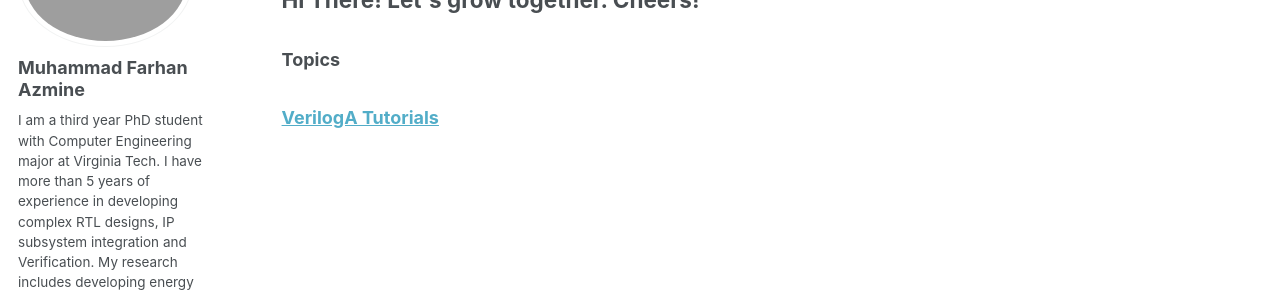
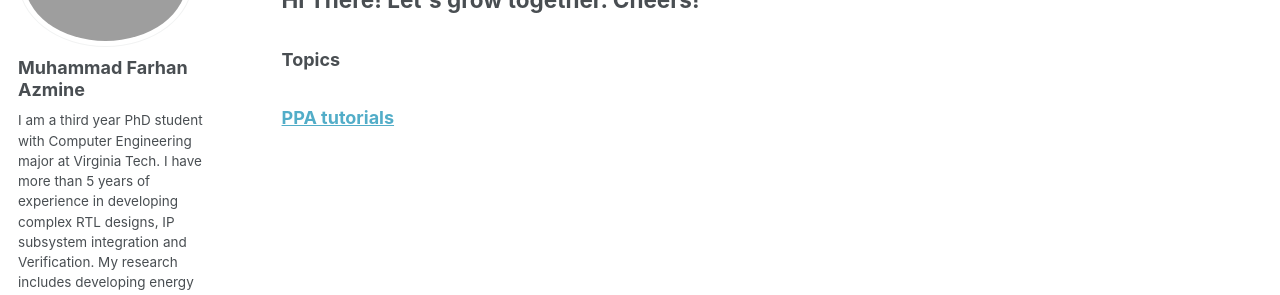
Before and after one commit to muhammadfarhan720/web-profile, a Jekyll site: the page built from _pages/blogs.html, in a window 1280 px wide. Shown: the part 193-488 px from the top of the page. Built offline with Jekyll 4.4.1, drawn with Linux system fonts in a browser that asks for light colours; some web fonts are replaced.

Commit message:
Update blogs.html

```diff
--- a/_pages/blogs.html
+++ b/_pages/blogs.html
@@ -10,9 +10,9 @@ permalink: /blogs/
 <div class="blog-categories">
     <h3>Topics</h3>
 
-    <!-- VerilogA Tutorials -->
+    <!-- PPA tutorials -->
     <div class="category">
-        <h3><a href="/web-profile//blogs/veriloga/">VerilogA Tutorials</a></h3>
+        <h3><a href="/web-profile//blogs/veriloga/"> PPA tutorials </a></h3>
         <div class="blog-list">
             {% for post in site.veriloga %}
                 <div class="blog-post">
```
